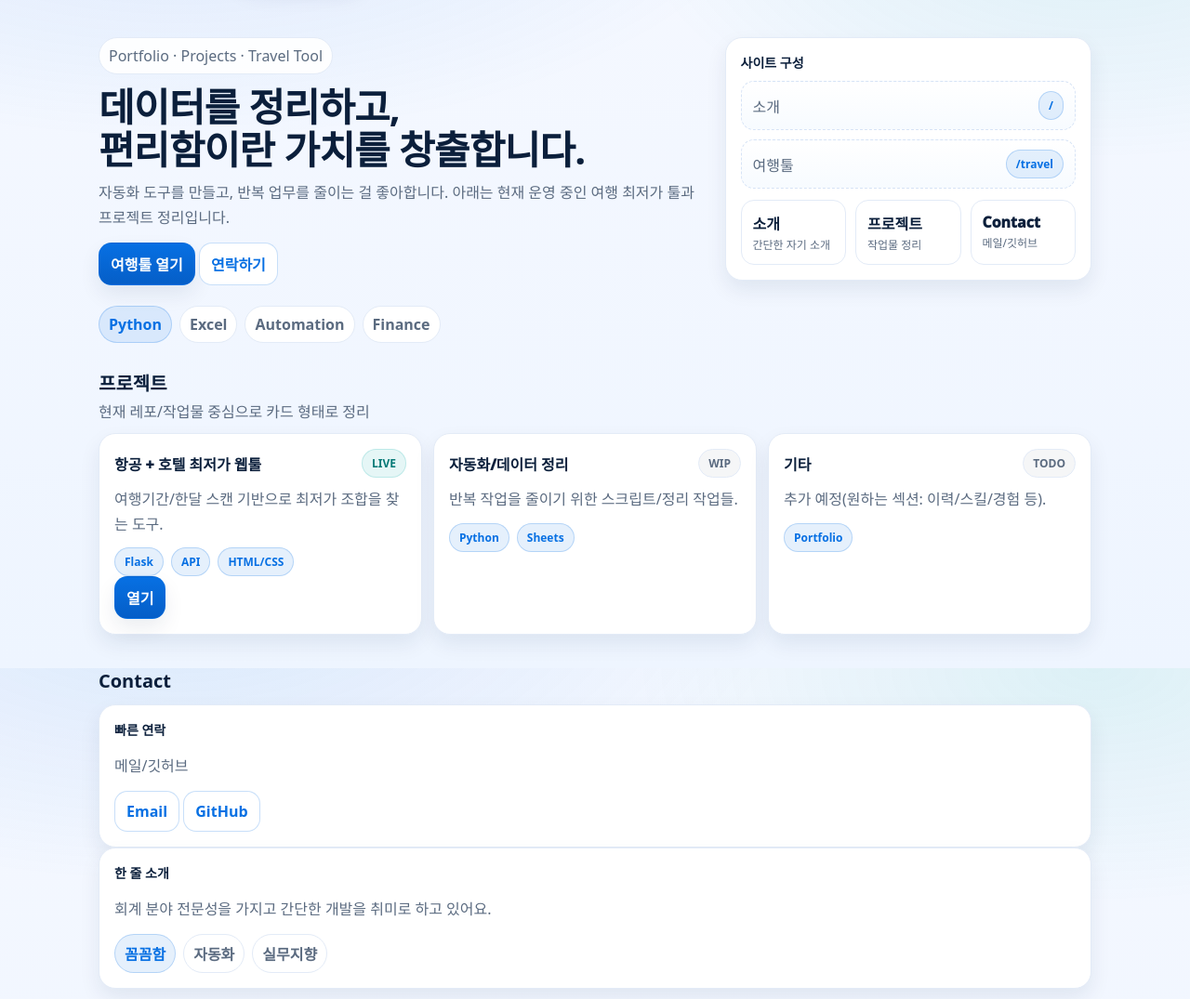
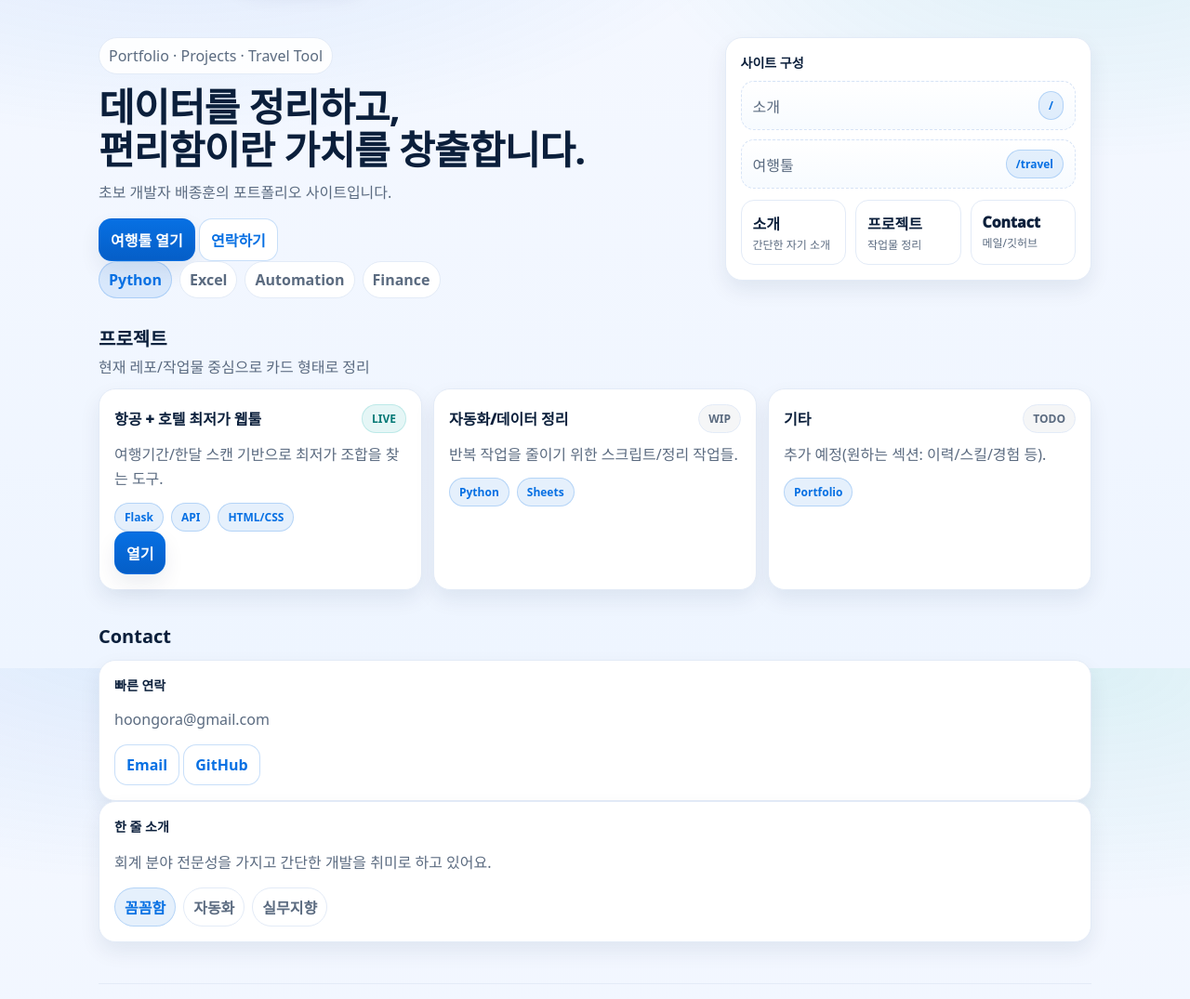
Before and after one commit to bae77777-afk/Flight_hotels, a Flask app: page / in a window 1280 px wide. Shown: the part 81-1156 px from the top of the page at 93% size. Run offline with Flask 2, Linux system fonts and the light colour scheme.

Commit message:
style: 소개 섹션 텍스트 수정 및 연락처 정보 업데이트

```diff
--- a/templates/index.html
+++ b/templates/index.html
@@ -9,16 +9,14 @@
     <h1>데이터를 정리하고, <br>
     편리함이란 가치를 창출합니다.</h1>
     <p class="lead">
-      자동화 도구를 만들고, 반복 업무를 줄이는 걸 좋아합니다.
-      아래는 현재 운영 중인 여행 최저가 툴과 프로젝트 정리입니다.
+      초보 개발자 배종훈의 포트폴리오 사이트입니다.
     </p>
 
     <div class="hero-actions">
       <a class="btn" href="{{ url_for('travel') }}">여행툴 열기</a>
       <a class="btn ghost" href="#contact">연락하기</a>
     </div>
-  <br>
-    <div class="chips">
+      <div class="chips">
       <span class="chip blue">Python</span>
       <span class="chip">Excel</span>
       <span class="chip">Automation</span>
@@ -122,7 +120,7 @@
   <div class="grid2">
     <div class="card">
       <div class="card-title">빠른 연락</div>
-      <p class="muted">메일/깃허브</p>
+      <p class="muted">hoongora@gmail.com</p>
       <div class="hero-actions">
         <a class="btn ghost" href="mailto:hoongora@naver.com">Email</a>
         <a class="btn ghost" href="https://github.com/bae77777-afk" target="_blank" rel="noopener">GitHub</a>
```
